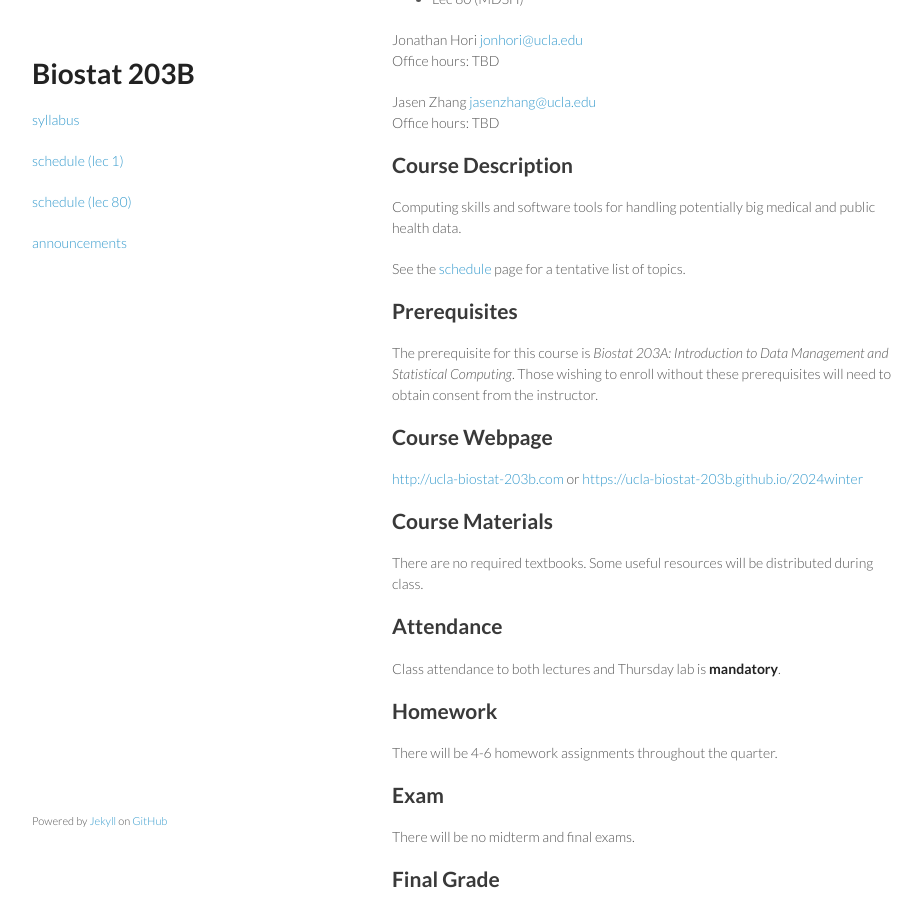
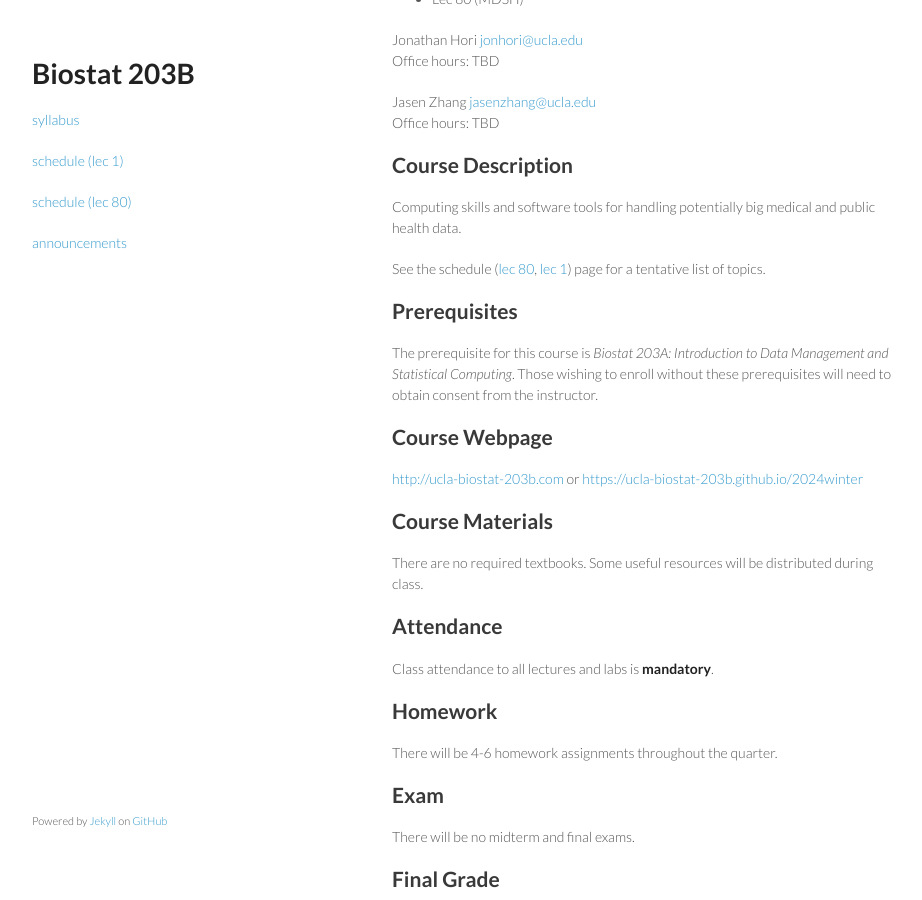
Before and after one commit to ucla-biostat-203b/2024winter, a Jekyll site: the page built from syllabus/syllabus.md, in a window 1280 px wide and 900 px high, scrolled down 684 px. Shown: the whole window, without its empty margins (178-1100 px from the left). Built offline with Jekyll 4.4.1, drawn with Linux system fonts in a browser that asks for light colours.

Commit message:
update schedule urls

```diff
--- a/syllabus/syllabus.md
+++ b/syllabus/syllabus.md
@@ -43,7 +43,7 @@ Office hours: TBD
 
 Computing skills and software tools for handling potentially big medical and public health data.
 
-See the [schedule](https://ucla-biostat-203b.github.io/2024winter/schedule/schedule.html) page for a tentative list of topics.
+See the schedule ([lec 80](https://ucla-biostat-203b.github.io/2024winter/schedule/schedule-lec80.html), [lec 1](https://ucla-biostat-203b.github.io/2024winter/schedule/schedule-lec1.html)) page for a tentative list of topics.
 
 ## Prerequisites
 
@@ -59,7 +59,7 @@ There are no required textbooks. Some useful resources will be distributed durin
 
 ## Attendance
 
-Class attendance to both lectures and Thursday lab is **mandatory**.
+Class attendance to all lectures and labs is **mandatory**.
 
 ## Homework
 
```
